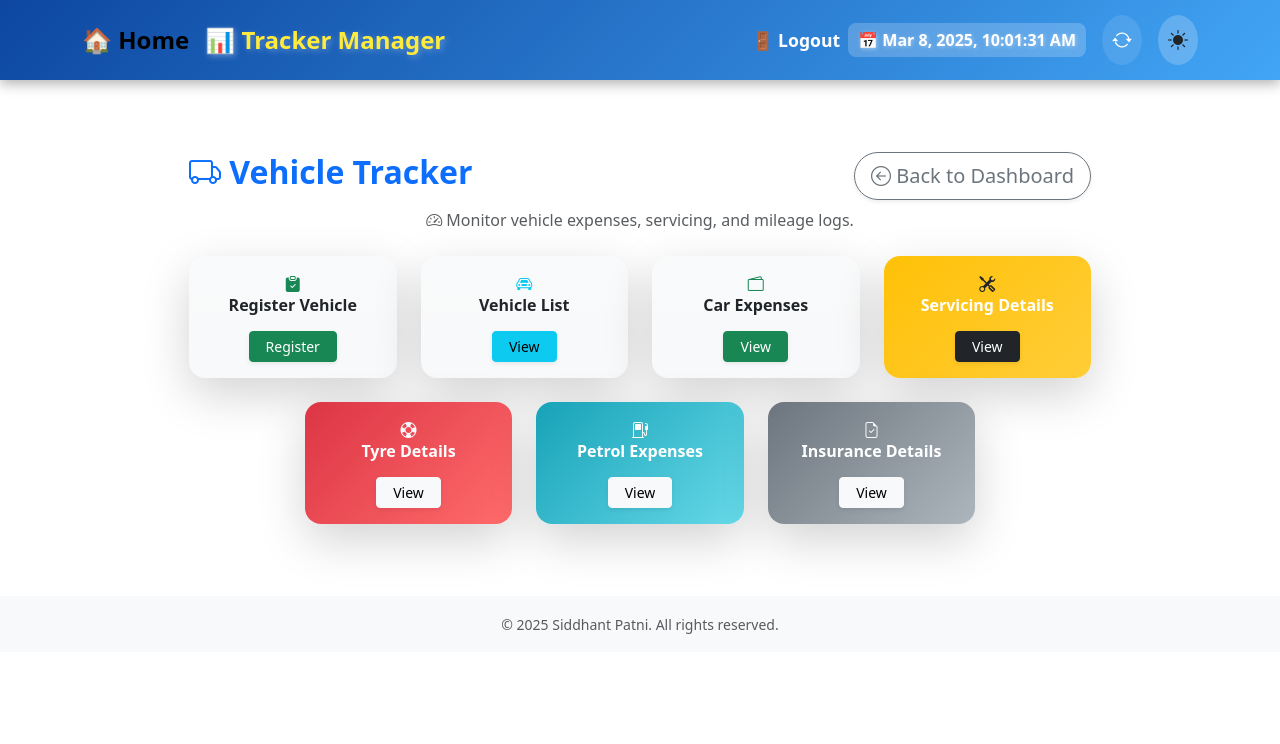
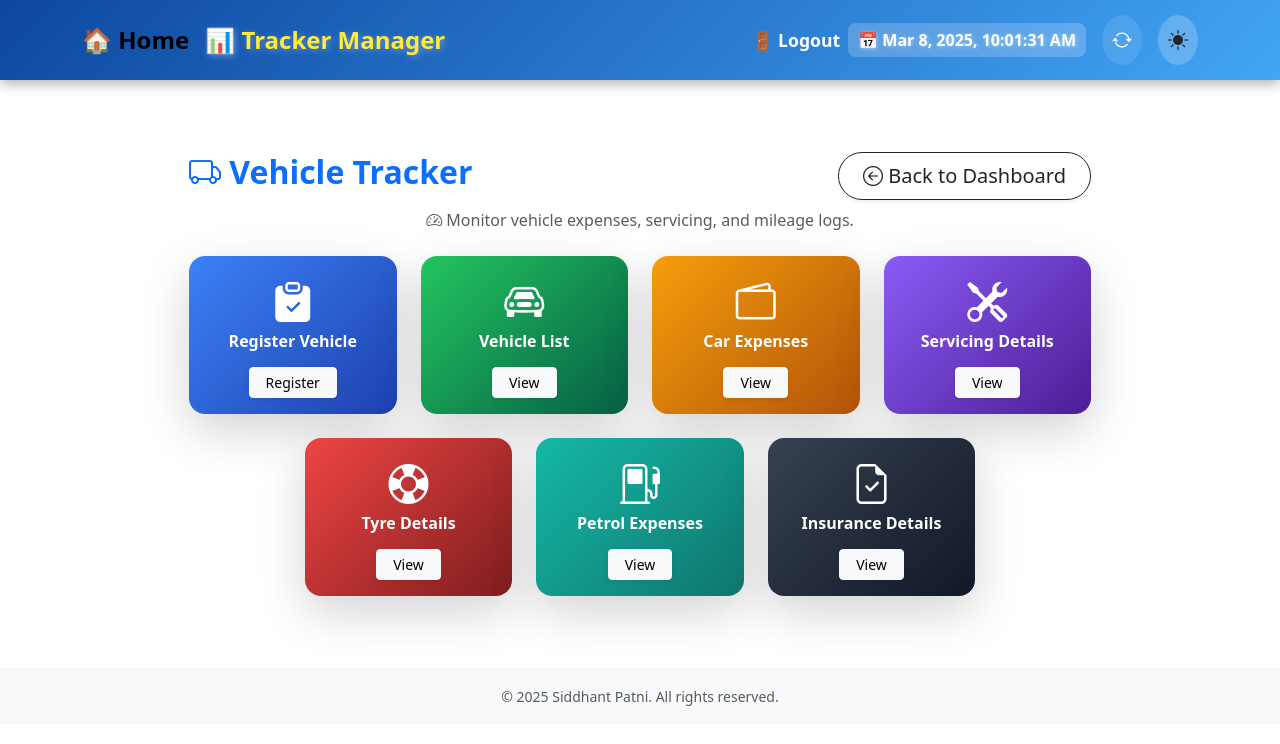
Before and after one commit to siddhantpatni0407/angular-tracker-manager-ui, an Angular app: page /vehicle-tracker in a window 1280 px wide. Shown: the top 744 px of the page. Built offline with nearby package versions, Linux system fonts and the light colour scheme; sample sign-in values are in the browser's storage.

Commit message:
Update look and feel of Sections
Update look and feel of Sections

```diff
--- a/src/app/components/vehicle-tracker/vehicle-tracker.component.css
+++ b/src/app/components/vehicle-tracker/vehicle-tracker.component.css
@@ -1,52 +1,22 @@
-/* Enhance hover effect on cards */
-.tracker-card {
+/* Gradient Backgrounds */
+.gradient-blue { background: linear-gradient(135deg, #3b82f6, #1e40af); }
+.gradient-green { background: linear-gradient(135deg, #22c55e, #065f46); }
+.gradient-orange { background: linear-gradient(135deg, #f59e0b, #b45309); }
+.gradient-purple { background: linear-gradient(135deg, #8b5cf6, #4c1d95); }
+.gradient-red { background: linear-gradient(135deg, #ef4444, #7f1d1d); }
+.gradient-teal { background: linear-gradient(135deg, #14b8a6, #0f766e); }
+.gradient-dark { background: linear-gradient(135deg, #374151, #111827); }
+
+/* Smooth Hover Effects */
+.hover-effect {
   transition: transform 0.3s ease-in-out, box-shadow 0.3s ease-in-out;
 }
-.tracker-card:hover {
-  transform: scale(1.05);
-  box-shadow: 0px 10px 20px rgba(0, 0, 0, 0.2);
+.hover-effect:hover {
+  transform: translateY(-5px);
+  box-shadow: 0 10px 20px rgba(0, 0, 0, 0.2);
 }
 
-/* Add smooth fade-in effect */
-@keyframes fadeIn {
-  from { opacity: 0; transform: translateY(10px); }
-  to { opacity: 1; transform: translateY(0); }
+/* Icon Styling */
+.card-body i {
+  font-size: 2.5rem;
 }
-.fade-in {
-  animation: fadeIn 0.5s ease-in-out;
-}
-
-/* Soft shadows for buttons */
-button {
-  transition: all 0.2s ease-in-out;
-}
-button:hover {
-  transform: scale(1.08);
-}
-
-/* Enhance section box appearance */
-.bg-gradient {
-  background: linear-gradient(135deg, #f8f9fa 0%, #e9ecef 100%);
-}
-
-/* Custom background colors for cards */
-.bg-warning {
-  background: linear-gradient(135deg, #ffc107, #ffcd38) !important;
-}
-.bg-danger {
-  background: linear-gradient(135deg, #dc3545, #ff6b6b) !important;
-}
-.bg-info {
-  background: linear-gradient(135deg, #17a2b8, #66d9e8) !important;
-}
-.bg-secondary {
-  background: linear-gradient(135deg, #6c757d, #adb5bd) !important;
-}
-
-/* Ensure text contrasts well on colored backgrounds */
-.bg-warning h6,
-.bg-danger h6,
-.bg-info h6,
-.bg-secondary h6 {
-  color: white !important;
-}
--- a/src/app/components/vehicle-tracker/vehicle-tracker.component.html
+++ b/src/app/components/vehicle-tracker/vehicle-tracker.component.html
@@ -5,95 +5,146 @@
       <i class="bi bi-truck"></i> Vehicle Tracker
     </h2>
 
-    <!-- Back to Dashboard Button (Top-Right) -->
-    <button class="btn btn-outline-secondary btn-lg shadow-sm rounded-pill" (click)="navigateToDashboard()">
+    <!-- Back to Dashboard Button -->
+    <button
+      class="btn btn-outline-dark btn-lg shadow-sm rounded-pill px-4"
+      (click)="navigateToDashboard()"
+    >
       <i class="bi bi-arrow-left-circle"></i> Back to Dashboard
     </button>
   </div>
 
   <p class="text-muted text-center mt-2">
-    <i class="bi bi-speedometer2"></i> Monitor vehicle expenses, servicing, and mileage logs.
+    <i class="bi bi-speedometer2"></i> Monitor vehicle expenses, servicing, and
+    mileage logs.
   </p>
 
-  <!-- Vehicle Tracker Sections (4 Sections Per Row) -->
+  <!-- Vehicle Tracker Sections -->
   <div class="row mt-4 justify-content-center">
-
     <!-- Register Vehicle -->
     <div class="col-md-3 col-sm-6 mb-4">
-      <div class="card tracker-card bg-gradient bg-light shadow-lg rounded-4 border-0">
-        <div class="card-body text-center">
-          <i class="bi bi-clipboard-check-fill fa-2x text-success mb-3"></i>
+      <div
+        class="card tracker-card gradient-blue shadow-lg rounded-4 border-0 hover-effect"
+      >
+        <div class="card-body text-center text-white">
+          <i class="bi bi-clipboard-check-fill fa-2x mb-3"></i>
           <h6 class="card-title fw-bold">Register Vehicle</h6>
-          <button class="btn btn-success btn-sm mt-2 shadow-sm px-3" (click)="registerVehicle()">Register</button>
+          <button
+            class="btn btn-light btn-sm mt-2 shadow-sm px-3"
+            (click)="registerVehicle()"
+          >
+            Register
+          </button>
         </div>
       </div>
     </div>
 
     <!-- Vehicle List -->
     <div class="col-md-3 col-sm-6 mb-4">
-      <div class="card tracker-card bg-gradient bg-light shadow-lg rounded-4 border-0">
-        <div class="card-body text-center">
-          <i class="bi bi-car-front fa-2x text-info mb-3"></i>
+      <div
+        class="card tracker-card gradient-green shadow-lg rounded-4 border-0 hover-effect"
+      >
+        <div class="card-body text-center text-white">
+          <i class="bi bi-car-front fa-2x mb-3"></i>
           <h6 class="card-title fw-bold">Vehicle List</h6>
-          <button class="btn btn-info btn-sm mt-2 shadow-sm px-3" (click)="fetchVehicles()">View</button>
+          <button
+            class="btn btn-light btn-sm mt-2 shadow-sm px-3"
+            (click)="fetchVehicles()"
+          >
+            View
+          </button>
         </div>
       </div>
     </div>
 
     <!-- Car Expenses -->
     <div class="col-md-3 col-sm-6 mb-4">
-      <div class="card tracker-card bg-gradient bg-light shadow-lg rounded-4 border-0">
-        <div class="card-body text-center">
-          <i class="bi bi-wallet2 fa-2x text-success mb-3"></i>
+      <div
+        class="card tracker-card gradient-orange shadow-lg rounded-4 border-0 hover-effect"
+      >
+        <div class="card-body text-center text-white">
+          <i class="bi bi-wallet2 fa-2x mb-3"></i>
           <h6 class="card-title fw-bold">Car Expenses</h6>
-          <button class="btn btn-success btn-sm mt-2 shadow-sm px-3" (click)="viewCarExpenses()">View</button>
+          <button
+            class="btn btn-light btn-sm mt-2 shadow-sm px-3"
+            (click)="viewCarExpenses()"
+          >
+            View
+          </button>
         </div>
       </div>
     </div>
 
     <!-- Servicing Details -->
     <div class="col-md-3 col-sm-6 mb-4">
-      <div class="card tracker-card bg-gradient bg-warning text-white shadow-lg rounded-4 border-0">
-        <div class="card-body text-center">
-          <i class="bi bi-tools fa-2x text-dark mb-3"></i>
+      <div
+        class="card tracker-card gradient-purple shadow-lg rounded-4 border-0 hover-effect"
+      >
+        <div class="card-body text-center text-white">
+          <i class="bi bi-tools fa-2x mb-3"></i>
           <h6 class="card-title fw-bold">Servicing Details</h6>
-          <button class="btn btn-dark btn-sm mt-2 shadow-sm px-3" (click)="viewServicingDetails()">View</button>
+          <button
+            class="btn btn-light btn-sm mt-2 shadow-sm px-3"
+            (click)="viewServicingDetails()"
+          >
+            View
+          </button>
         </div>
       </div>
     </div>
 
     <!-- Tyre Details -->
     <div class="col-md-3 col-sm-6 mb-4">
-      <div class="card tracker-card bg-gradient bg-danger text-white shadow-lg rounded-4 border-0">
-        <div class="card-body text-center">
-          <i class="bi bi-life-preserver fa-2x text-light mb-3"></i>
+      <div
+        class="card tracker-card gradient-red shadow-lg rounded-4 border-0 hover-effect"
+      >
+        <div class="card-body text-center text-white">
+          <i class="bi bi-life-preserver fa-2x mb-3"></i>
           <h6 class="card-title fw-bold">Tyre Details</h6>
-          <button class="btn btn-light btn-sm mt-2 shadow-sm px-3" (click)="viewTyreDetails()">View</button>
+          <button
+            class="btn btn-light btn-sm mt-2 shadow-sm px-3"
+            (click)="viewTyreDetails()"
+          >
+            View
+          </button>
         </div>
       </div>
     </div>
 
     <!-- Petrol Expenses -->
     <div class="col-md-3 col-sm-6 mb-4">
-      <div class="card tracker-card bg-gradient bg-info text-white shadow-lg rounded-4 border-0">
-        <div class="card-body text-center">
-          <i class="bi bi-fuel-pump fa-2x text-light mb-3"></i>
+      <div
+        class="card tracker-card gradient-teal shadow-lg rounded-4 border-0 hover-effect"
+      >
+        <div class="card-body text-center text-white">
+          <i class="bi bi-fuel-pump fa-2x mb-3"></i>
           <h6 class="card-title fw-bold">Petrol Expenses</h6>
-          <button class="btn btn-light btn-sm mt-2 shadow-sm px-3" (click)="viewPetrolExpenses()">View</button>
+          <button
+            class="btn btn-light btn-sm mt-2 shadow-sm px-3"
+            (click)="viewPetrolExpenses()"
+          >
+            View
+          </button>
         </div>
       </div>
     </div>
 
     <!-- Insurance Details -->
     <div class="col-md-3 col-sm-6 mb-4">
-      <div class="card tracker-card bg-gradient bg-secondary text-white shadow-lg rounded-4 border-0">
-        <div class="card-body text-center">
-          <i class="bi bi-file-earmark-check fa-2x text-light mb-3"></i>
+      <div
+        class="card tracker-card gradient-dark shadow-lg rounded-4 border-0 hover-effect"
+      >
+        <div class="card-body text-center text-white">
+          <i class="bi bi-file-earmark-check fa-2x mb-3"></i>
           <h6 class="card-title fw-bold">Insurance Details</h6>
-          <button class="btn btn-light btn-sm mt-2 shadow-sm px-3" (click)="viewInsuranceDetails()">View</button>
+          <button
+            class="btn btn-light btn-sm mt-2 shadow-sm px-3"
+            (click)="viewInsuranceDetails()"
+          >
+            View
+          </button>
         </div>
       </div>
     </div>
-
   </div>
 </div>
```
